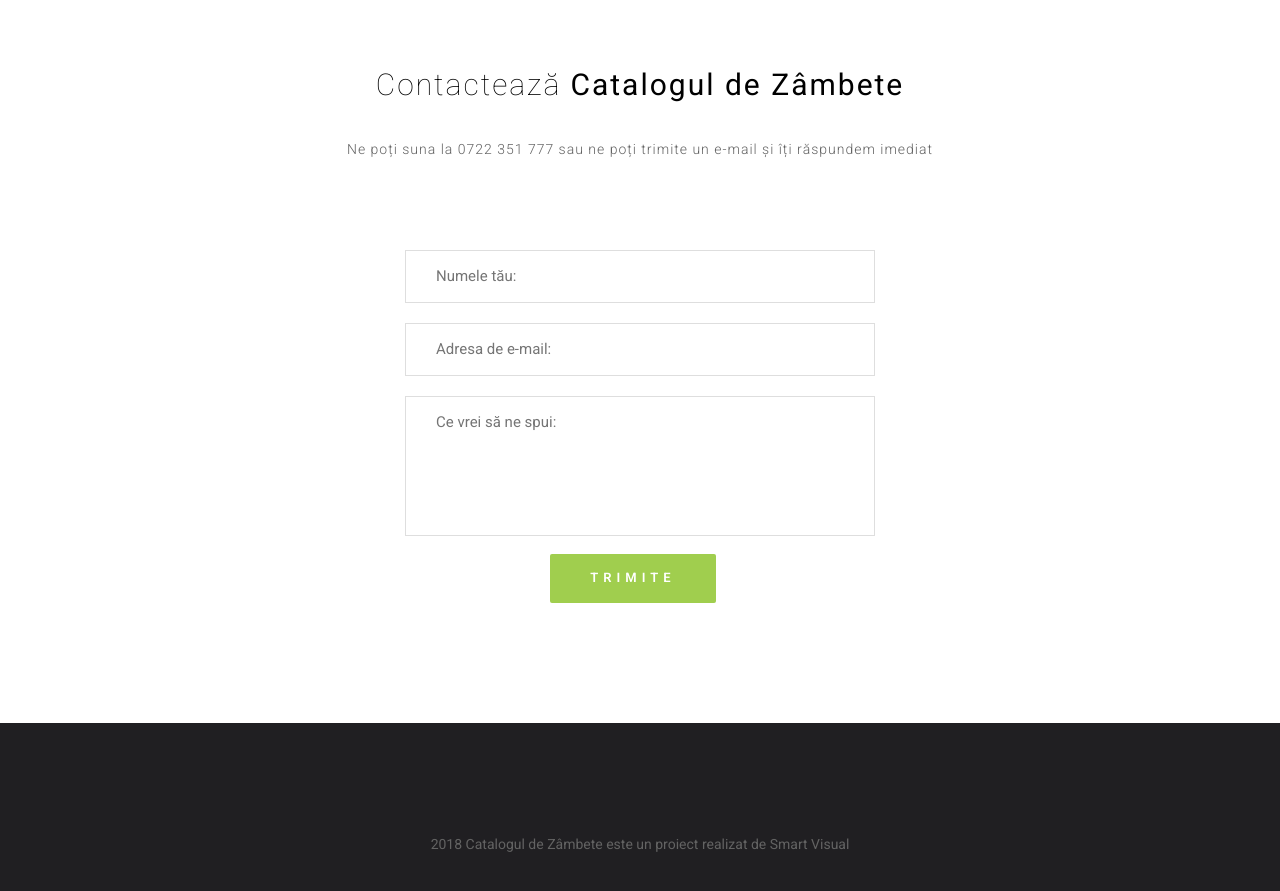
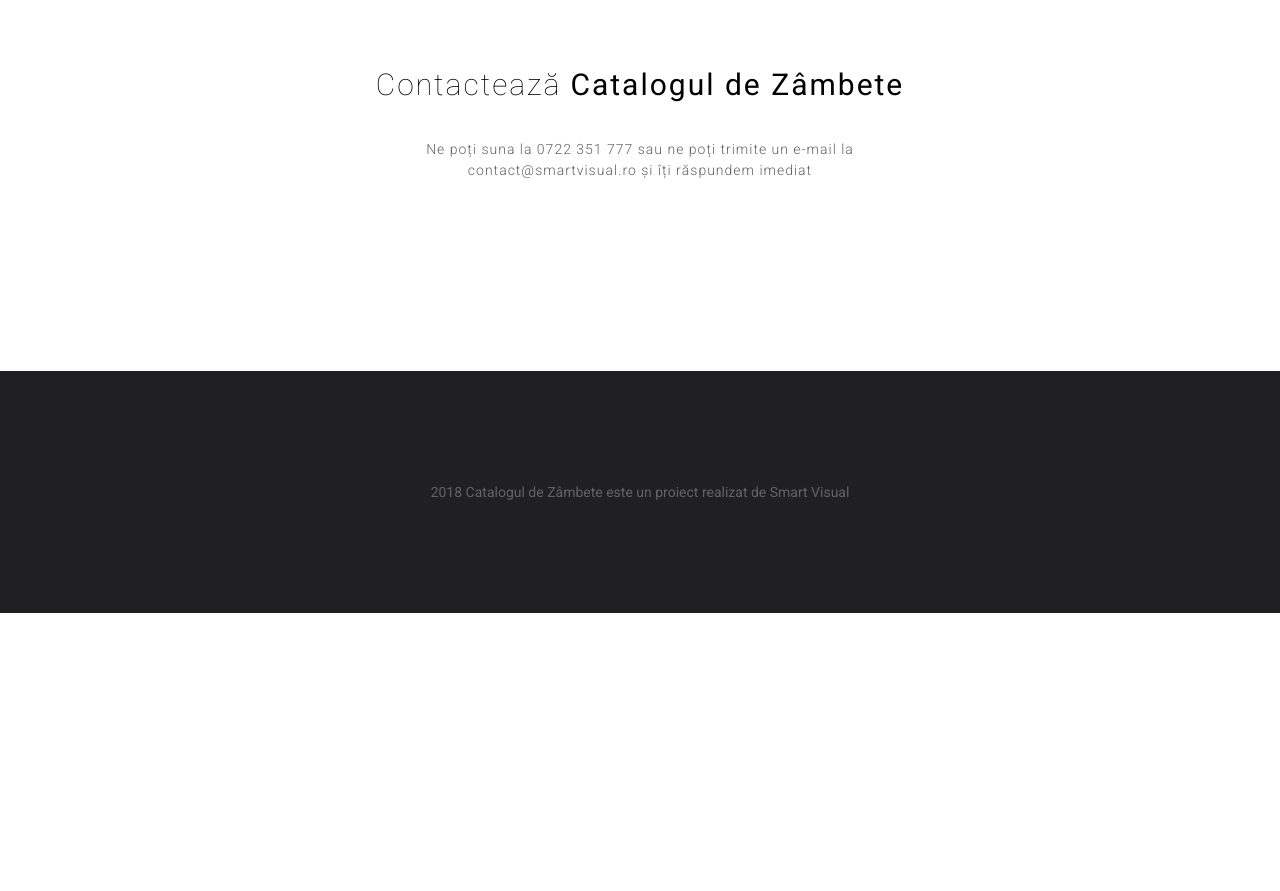
Before and after one commit to cataloguldezambete/cataloguldezambete.github.io, a plain HTML site: page index.html in a window 1280 px wide. Shown: the part 4540-5431 px from the top of the page. After the commit the page ends 5153 px from the top, so only its background shows below. Drawn offline with nearby package versions, Linux system fonts and the light colour scheme; files whose address does not match are found by name.

Commit message:
delete contact form

```diff
--- a/index.html
+++ b/index.html
@@ -191,20 +191,12 @@
     <div class="row">
       <div class="col-md-8 col-md-offset-2 ">
         <h2 class="section-title">Contactează <span>Catalogul de Zâmbete</span></h2>
-        <p class="section-intro">Ne poți suna la 0722 351 777 sau ne poți trimite un e-mail și îți răspundem imediat </p>
+        <p class="section-intro">Ne poți suna la 0722 351 777 sau ne poți trimite un e-mail la contact@smartvisual.ro și îți răspundem imediat </p>
       </div>
     </div>
 
     <!--contact form start-->
-    <div class="col-md-6 col-md-offset-3 conForm">
-      <div id="message"></div>
-      <form method="post" action="php/contact.php" name="cform" id="cform">
-        <input name="name" id="name" type="text" class="col-xs-12 col-sm-12 col-md-12 col-lg-12" placeholder="Numele tău:" >
-        <input name="email" id="email" type="email" class=" col-xs-12 col-sm-12 col-md-12 col-lg-12 noMarr" placeholder="Adresa de e-mail:" >
-        <textarea name="comments" id="comments" cols="" rows="" class="col-xs-12 col-sm-12 col-md-12 col-lg-12" placeholder="Ce vrei să ne spui:"></textarea>
-        <input type="submit" id="submit" name="send" class="submitBnt" value="trimite">
-        <div id="simple-msg"></div>
-      </form>
+
     </div>
     <!--contact form end-->
   </div>
```
